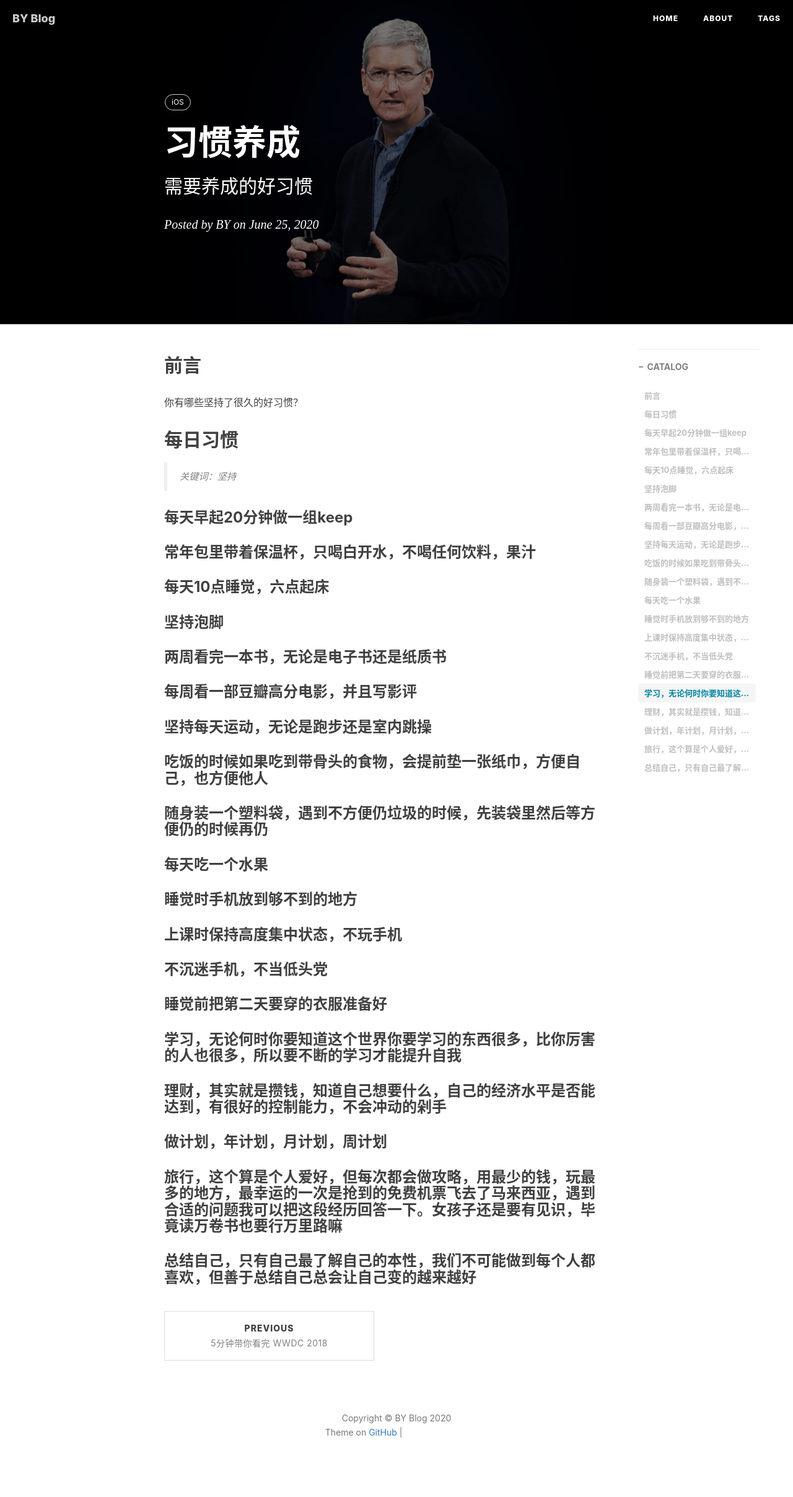
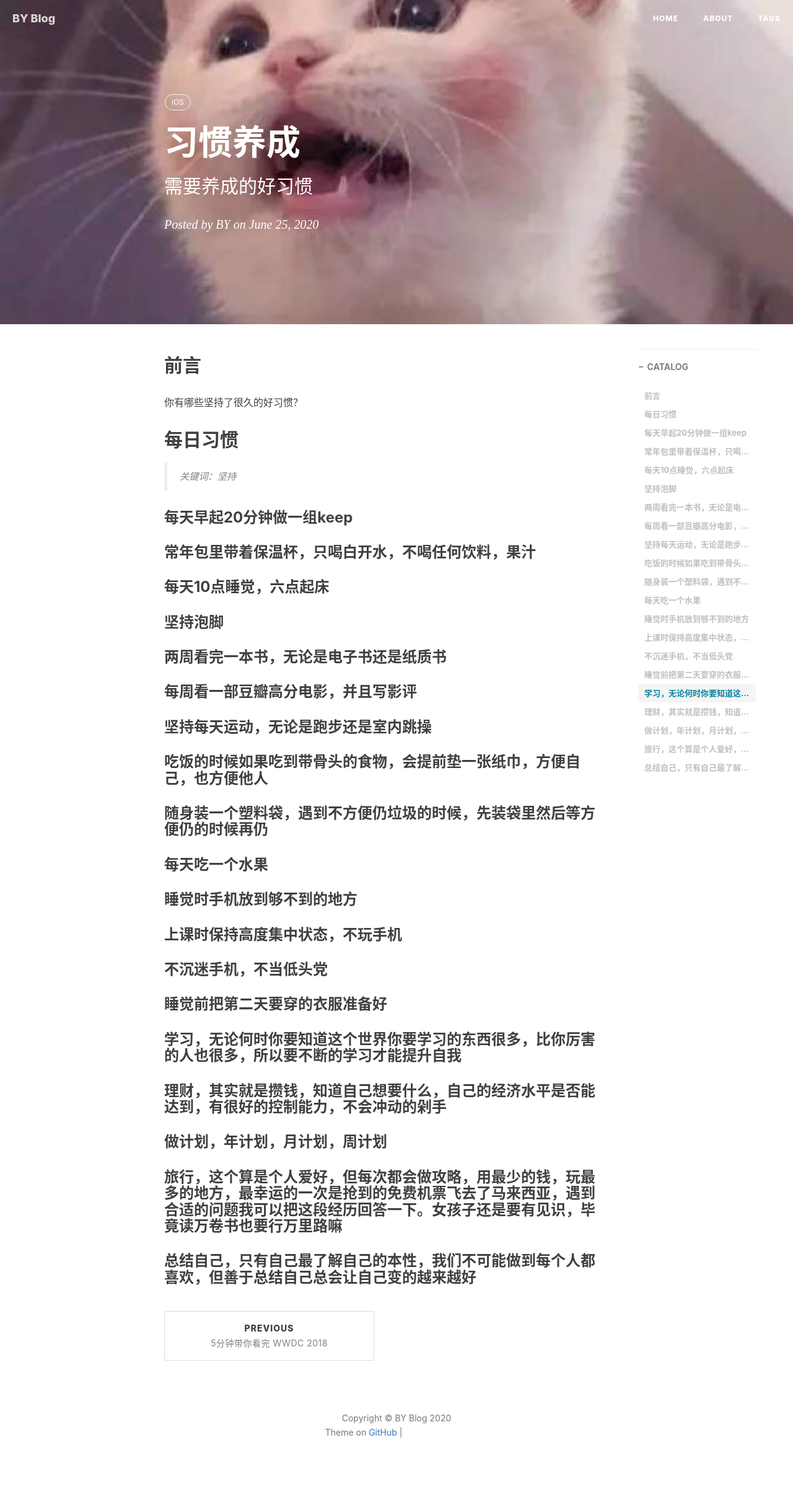
Before and after one commit to nannan-web/nannan-web.github.io, a Jekyll site: the page built from _posts/2020-06-25-习惯.md, in a window 1280 px wide. Shown: the whole page at 62% size. Built offline with Jekyll 4.4.1, drawn with Linux system fonts in a browser that asks for light colours; nearby versions of some CDN libraries; comment, search, counter and statistics services are not loaded; grey boxes are pictures that could not be loaded.

Commit message:
首次提交

```diff
--- a/_posts/2020-06-25-习惯.md
+++ b/_posts/2020-06-25-习惯.md
@@ -4,7 +4,7 @@ title:      习惯养成
 subtitle:   需要养成的好习惯
 date:       2020-06-25
 author:     BY
-header-img: img/post-bg-cook.jpg
+header-img: img/first.jpg
 catalog: true
 tags:
     - iOS
```
Also changed, not shown: img/first.jpg (added), 1 other file.
